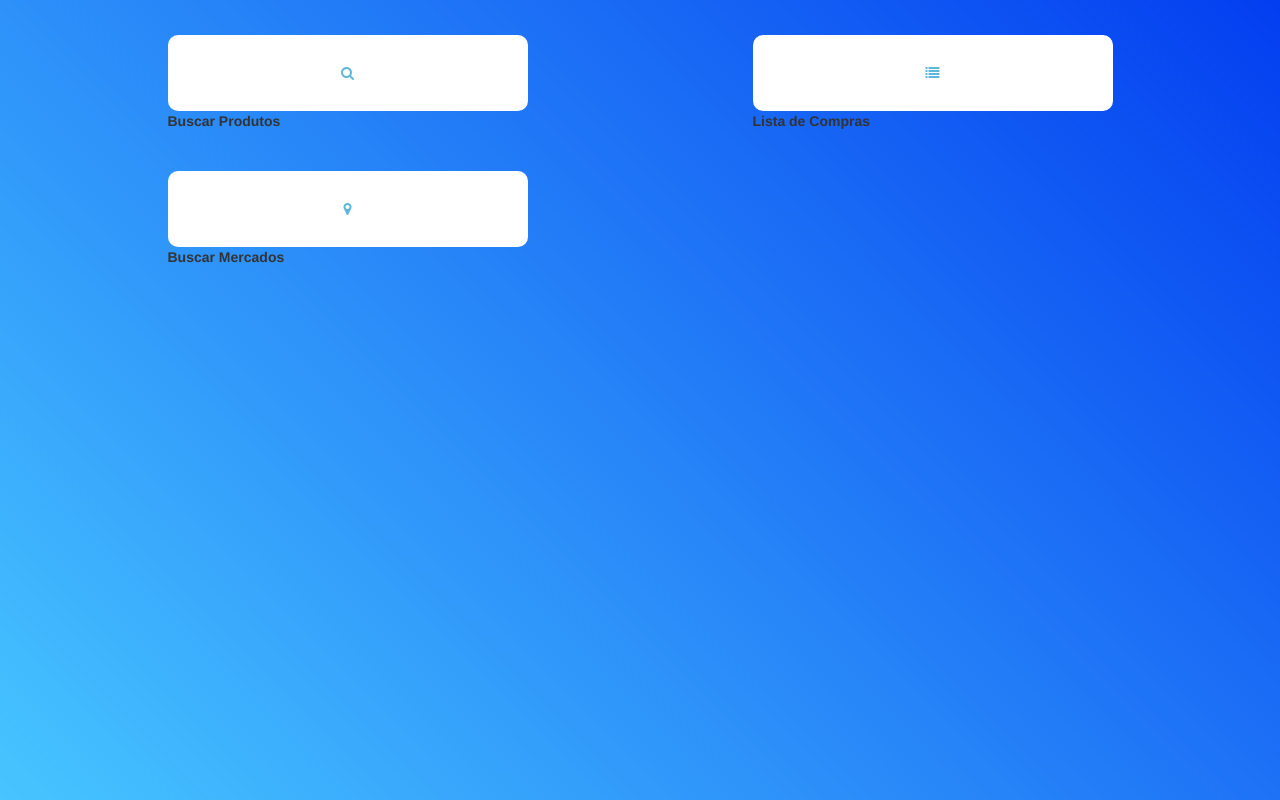
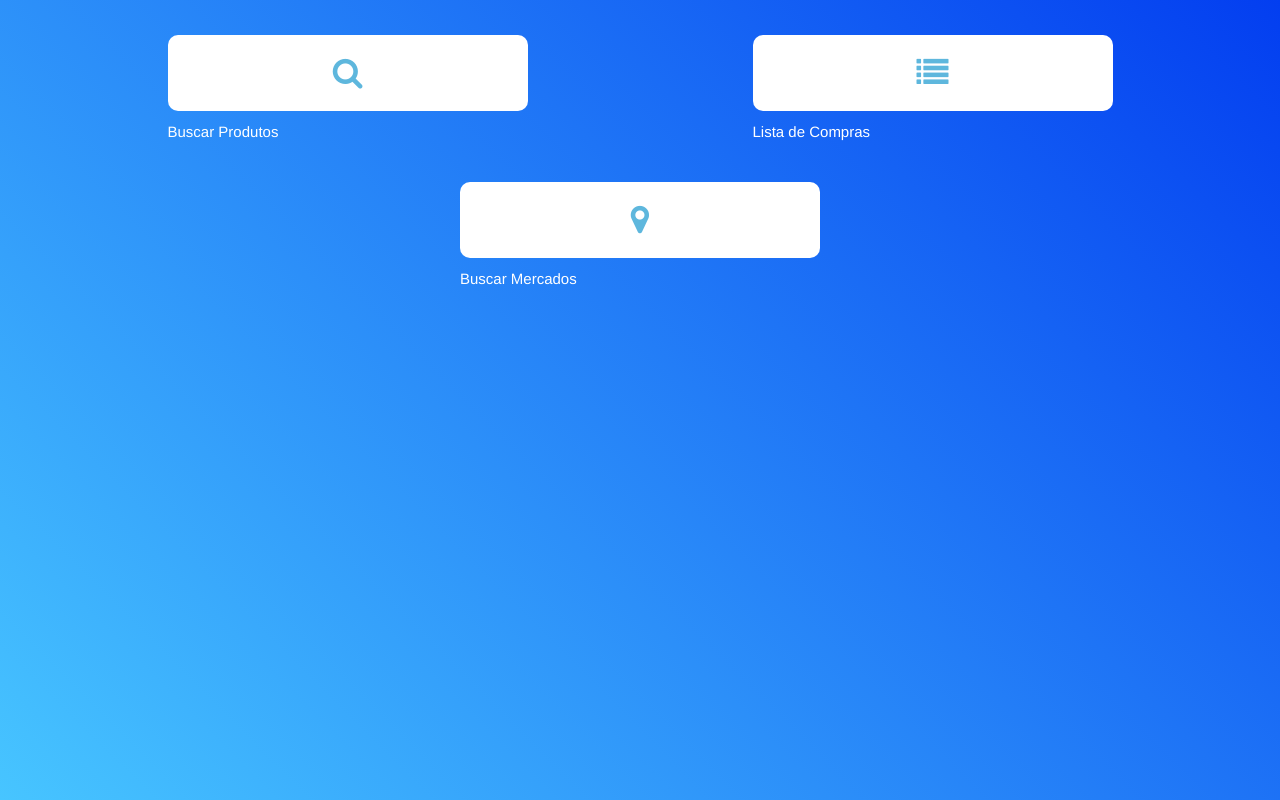
Before and after one commit to ravicsousa/InfoDesconto-UserApp, a plain HTML site: page tela-principal.html in a window 1280 px wide. Drawn offline with nearby package versions, Linux system fonts and the light colour scheme.

Commit message:
BTNs Tela Principal Finalizados

```diff
--- a/css/style.css
+++ b/css/style.css
@@ -79,10 +79,17 @@ html {
     border-radius: 10px;
 }
 
-.fa-search{
-    font-size: auto;
+.fa{
+    font-size: xx-large
 }
 
 #pd-top{
     padding-top: 35px;
 }
+
+label{
+    color: white;
+    font-weight: normal;
+    font-size: 15px;
+    padding-top: 10px;
+}
--- a/tela-principal.html
+++ b/tela-principal.html
@@ -13,11 +13,11 @@
         <!-- Bootstrap Core CSS -->
         <link href="./css/bootstrap.min.css" rel="stylesheet">
 
+        <!-- Font Awesome -->
+        <link rel="stylesheet" href="font-awesome/css/font-awesome.min.css">
+
         <!-- Custom CSS -->
         <link href="./css/style.css" rel="stylesheet">
-
-        <!-- Font Awesome -->
-        <link rel="stylesheet" href="font-awesome/css/font-awesome.min.css">
 
         <!-- HTML5 Shim and Respond.js IE8 support of HTML5 elements and media queries -->
         <!-- WARNING: Respond.js doesn't work if you view the page via file:// -->
@@ -33,17 +33,17 @@
             <div class="row">
                 <div id="pd-top" class="col-xs-4 col-xs-offset-1">
                 <button type="submit" class="btn btn-tp"><i class="fa fa-search" aria-hidden="true"></i></button>
-                <label>Buscar Produtos</label>
+                <label class="text-center">Buscar Produtos</label>
                 </div>
                 <div id="pd-top" class="col-xs-4 col-xs-offset-2">
                 <button type="submit" class="btn btn-tp"><i class="fa fa-list" aria-hidden="true"></i></button>
-                <label>Lista de Compras</label>
+                <label class="text-center">Lista de Compras</label>
                 </div>
             </div>
             <div class="row">
-                <div id="pd-top" class="col-xs-4 col-xs-offset-1">
+                <div id="pd-top" class="col-xs-4 col-xs-offset-4">
                 <button type="submit" class="btn btn-tp"><i class="fa fa-map-marker" aria-hidden="true"></i></button>
-                <label>Buscar Mercados</label>
+                <label class="text-center">Buscar Mercados</label>
                 </div>
             </div>
         </div>
```
